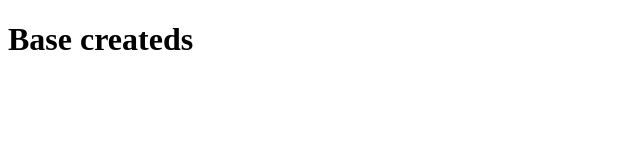
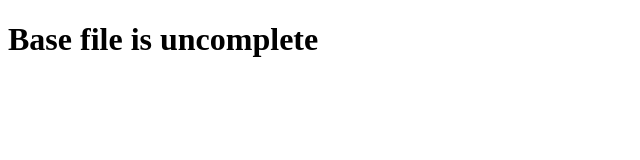
Before and after one commit to lavishkamboj430/GitCollab, a website: page base.html in a window 1280 px wide. Shown: the whole page, without its empty margins (0-640 px from the left). Drawn offline with Linux system fonts and the light colour scheme.

Commit message:
index file modify

```diff
--- a/base.html
+++ b/base.html
@@ -6,6 +6,6 @@
     <title>Document</title>
 </head>
 <body>
-    <h1>Base createds</h1>
+    <h1>Base file is uncomplete</h1>
 </body>
 </html>
```
